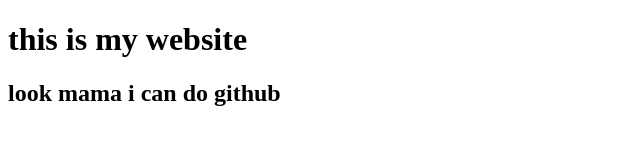
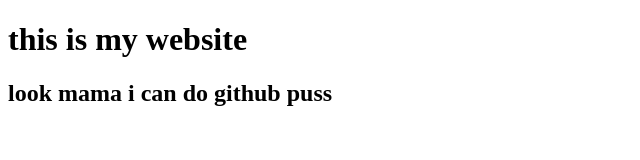
Before and after one commit to mhabubshantto/my_first_website, a plain HTML site: page index.html in a window 1280 px wide. Shown: the full height of the page, 0-640 px from the left. Drawn offline with Linux system fonts and the light colour scheme.

Commit message:
lern github

```diff
--- a/index.html
+++ b/index.html
@@ -8,6 +8,6 @@
 </head>
 <body>
     <h1>this is my website</h1>
-    <h2>look mama i can do github</h2>
+    <h2>look mama i can do github puss</h2>
 </body>
 </html>
```
